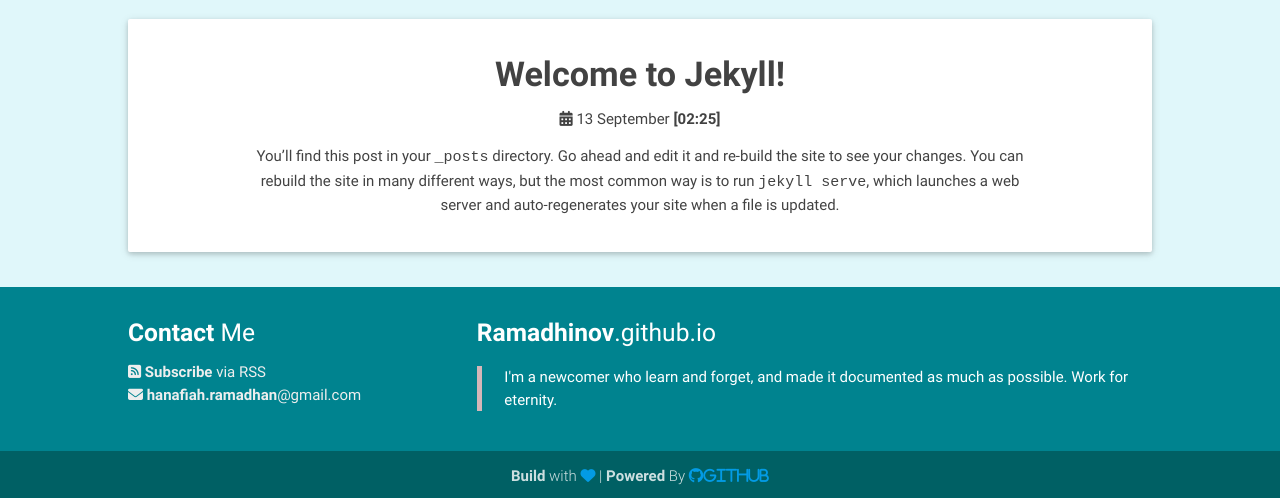
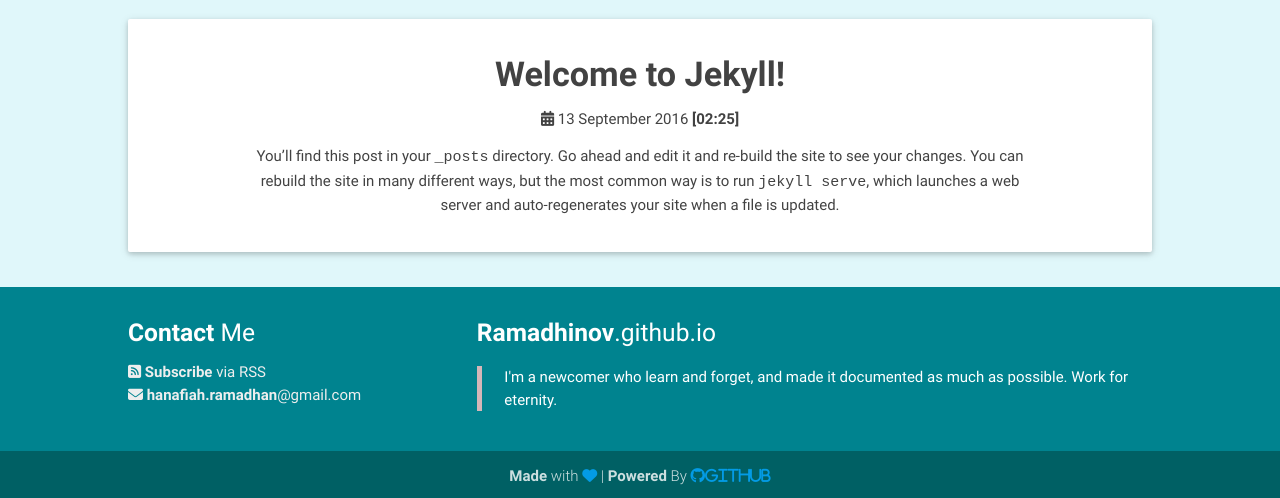
Before and after one commit to ade1256/ramadhinov.github.io, a Jekyll site: the page built from index.html, in a window 1280 px wide and 980 px high. Shown: the part 479-977 px from the top of the window. Built offline with Jekyll 4.4.1, drawn with Linux system fonts in a browser that asks for light colours; nearby versions of some CDN libraries; library files that are not in the unit come from our copies.

Commit message:
Edit post date layout

```diff
--- a/_includes/footer.html
+++ b/_includes/footer.html
@@ -7,7 +7,6 @@
 					<b>Contact</b> Me
 				</h5>
 				<ul class="grey-text text-lighten-3">
-
 					<li>
 						<i class="fa fa-rss-square"></i>
 						<a class="grey-text text-lighten-3" href="/feed.xml"><b>Subscribe</b> via RSS</a>
@@ -33,7 +32,7 @@
 		<div class="container">
 			<div class="row">
 				<div class="col s12 center-align">
-					<b>Build</b>
+					<b>Made</b>
 					 with
 					<a class="fa fa-heart" href="http://twitter.com/graselarohmalia"></a> |
 					<b>Powered</b> By
--- a/_layouts/post.html
+++ b/_layouts/post.html
@@ -19,7 +19,8 @@ layout: default
 			</div>
 		</div>
 	</div>
-<br><br>
+<br>
+
 	<div id="disqus_thread"></div>
 		<script type="text/javascript">
 			var disqus_shortname = 'ramadhan';
--- a/index.html
+++ b/index.html
@@ -22,7 +22,7 @@ layout: default
                   </b>
                 </h4>
                 <i class="fa fa-calendar"></i>
-                {{ post.date | date: " %-d %B <b>[%H:%M]</b>" }}
+                {{ post.date | date: " %-d %B %Y <b>[%H:%M]</b>" }}
               </li>
               <div class="container">
                 {{ post.excerpt }}
```
